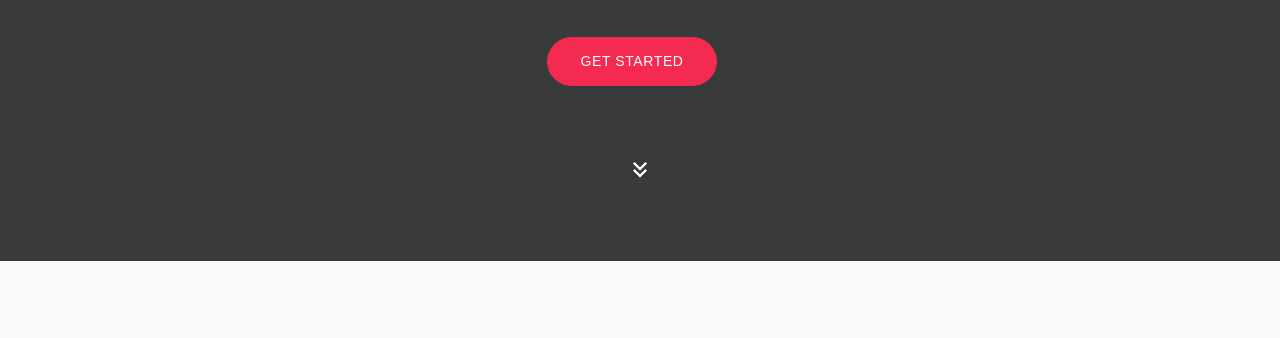
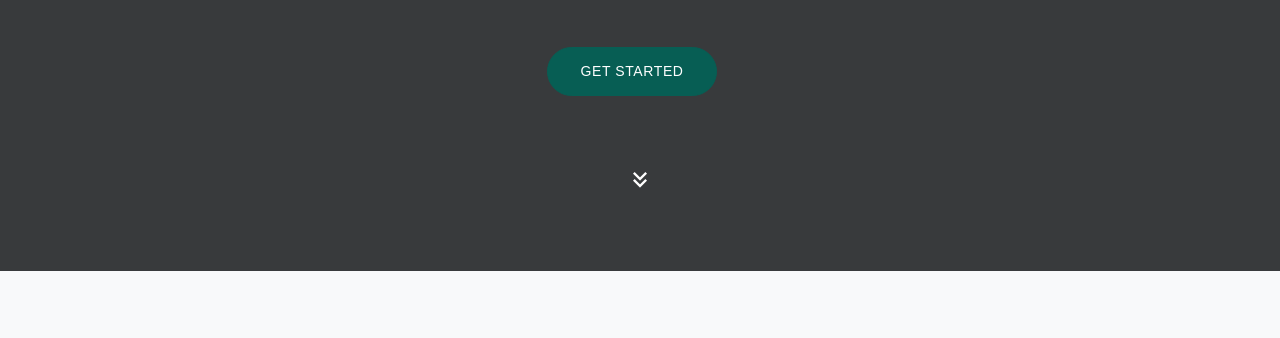
Before and after one commit to venky20172018/oflox, a plain HTML site: page index-2.html in a window 1280 px wide. Shown: the part 424-762 px from the top of the page. Drawn offline with Linux system fonts and the light colour scheme.

Commit message:
watsapp call stlye change

```diff
--- a/css/style.css
+++ b/css/style.css
@@ -115,8 +115,9 @@ p {
 }
 
 .btn_custom {
-    border: 1px solid #f52a50;
-    background-color: #f52a50;
+    margin-top: 10px;
+    border: 1px solid #075E54;
+    background-color: #075E54;
     border-radius: 0px;
 }
 .btn_custom_wa {
```
Also changed, not shown: index.html (+1 -1 lines).
